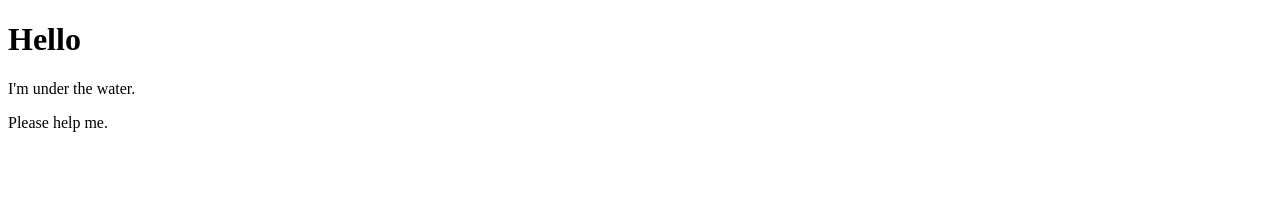
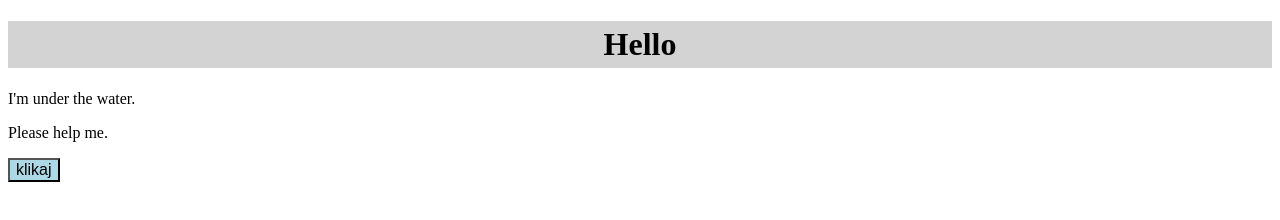
Before and after one commit to Xonn1com/Xonn1com.github.io, a plain HTML site: page index.html in a window 1280 px wide. Drawn offline with Linux system fonts and the light colour scheme.

Commit message:
First changes

```diff
--- a/index.html
+++ b/index.html
@@ -1,8 +1,18 @@
 <!DOCTYPE html>
 <html>
+
+<head>
+  <title>sseiam</title>
+  <meta charset="utf-8"></meta>
+  <link rel="stylesheet" type="text/css" href="style.css">
+</head>
+
 <body>
-<h1>Hello</h1>
+<h1 id=h1>Hello</h1>
 <p>I'm under the water.</p>
 <p>Please help me.</p>
+<button id=button>klikaj</button>
+
 </body>
+
 </html>
--- /dev/null
+++ b/style.css
@@ -0,0 +1,14 @@
+#h1 {
+  background-color: lightgrey;
+  color: black;
+  padding: 5px;
+  text-align: center;
+}
+
+#button {
+  background-color: lightblue;
+  padding: 5px 20px
+  text-align: center;
+  display: inline-block;
+  font-size: 16px;
+}
```
Also changed, not shown: pic.jpg (added).
